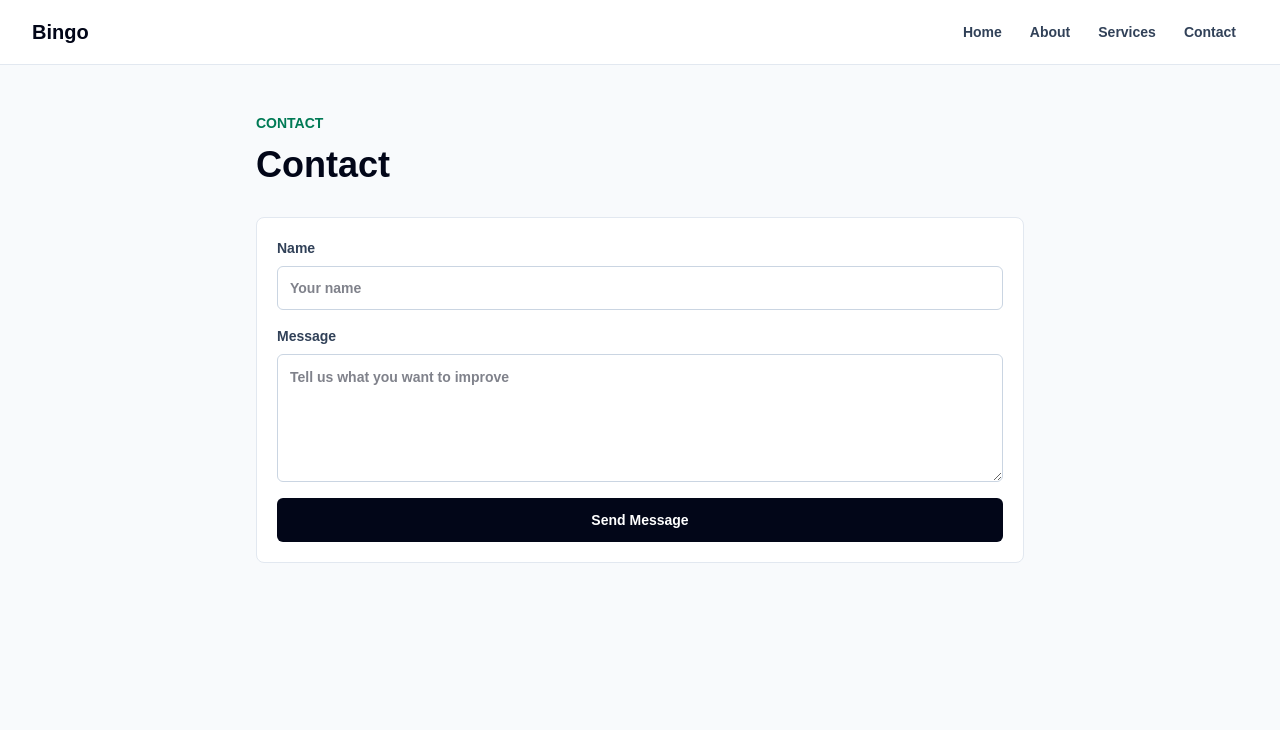
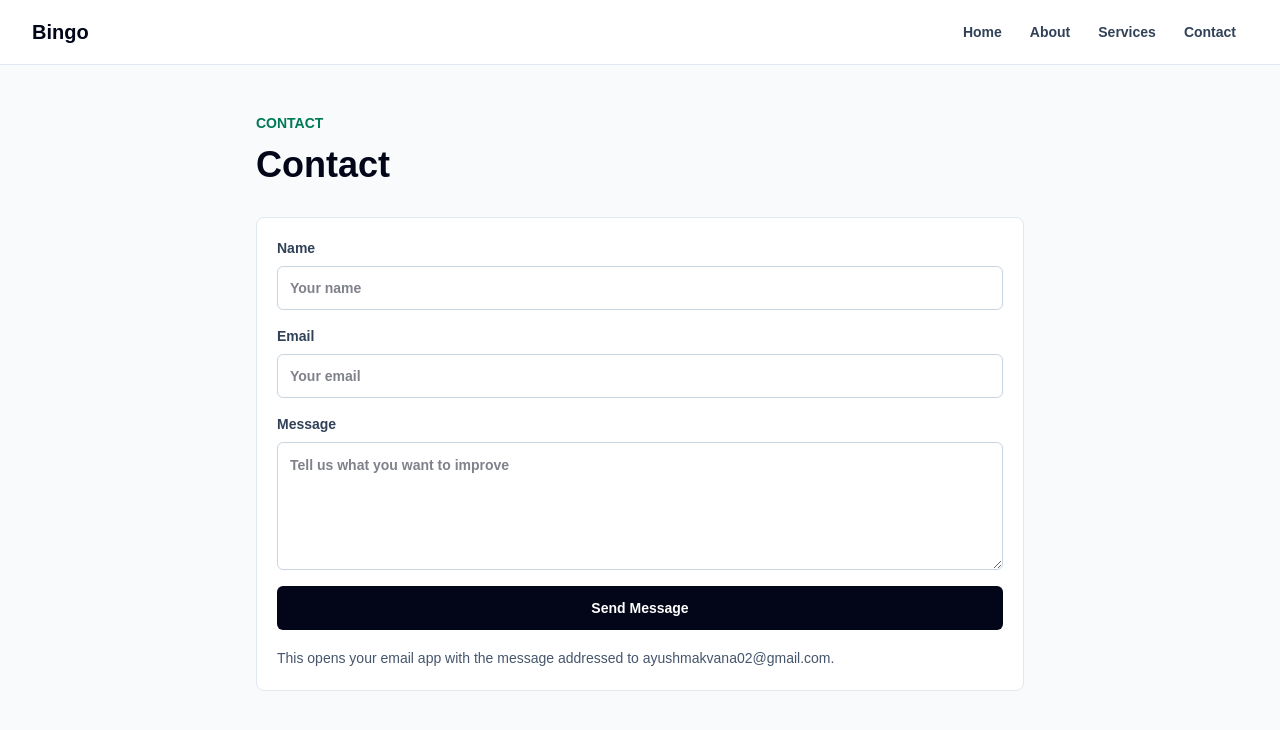
Before and after one commit to AyushMakvana/bingo, a Next.js app: page /contact in a window 1280 px wide. Shown: the top 730 px of the page. Built offline with nearby package versions, Linux system fonts and the light colour scheme.

Commit message:
feat: implement contact form component for user inquiries

```diff
--- /dev/null
+++ b/app/contact/contact-form.js
@@ -0,0 +1,70 @@
+"use client";
+
+import { useState } from "react";
+
+const CONTACT_EMAIL = "ayushmakvana02@gmail.com";
+
+export default function ContactForm() {
+  const [name, setName] = useState("");
+  const [email, setEmail] = useState("");
+  const [message, setMessage] = useState("");
+
+  function sendMessage(event) {
+    event.preventDefault();
+
+    const subject = encodeURIComponent("New Bingo Contact Message");
+    const body = encodeURIComponent(
+      [`Name: ${name}`, `Email: ${email}`, "", message].join("\n"),
+    );
+
+    window.location.href = `mailto:${CONTACT_EMAIL}?subject=${subject}&body=${body}`;
+  }
+
+  return (
+    <form
+      className="mt-8 grid gap-4 rounded-lg border border-slate-200 bg-white p-5"
+      onSubmit={sendMessage}
+    >
+      <label className="grid gap-2 text-sm font-semibold text-slate-700">
+        Name
+        <input
+          className="h-11 rounded-md border border-slate-300 px-3 text-slate-950 outline-none focus:border-emerald-500 focus:ring-2 focus:ring-emerald-100"
+          onChange={(event) => setName(event.target.value)}
+          placeholder="Your name"
+          required
+          value={name}
+        />
+      </label>
+      <label className="grid gap-2 text-sm font-semibold text-slate-700">
+        Email
+        <input
+          className="h-11 rounded-md border border-slate-300 px-3 text-slate-950 outline-none focus:border-emerald-500 focus:ring-2 focus:ring-emerald-100"
+          onChange={(event) => setEmail(event.target.value)}
+          placeholder="Your email"
+          required
+          type="email"
+          value={email}
+        />
+      </label>
+      <label className="grid gap-2 text-sm font-semibold text-slate-700">
+        Message
+        <textarea
+          className="min-h-32 rounded-md border border-slate-300 p-3 text-slate-950 outline-none focus:border-emerald-500 focus:ring-2 focus:ring-emerald-100"
+          onChange={(event) => setMessage(event.target.value)}
+          placeholder="Tell us what you want to improve"
+          required
+          value={message}
+        />
+      </label>
+      <button
+        className="h-11 rounded-md bg-slate-950 px-5 text-sm font-semibold text-white transition hover:bg-slate-800"
+        type="submit"
+      >
+        Send Message
+      </button>
+      <p className="text-sm leading-6 text-slate-600">
+        This opens your email app with the message addressed to {CONTACT_EMAIL}.
+      </p>
+    </form>
+  );
+}
--- a/app/contact/page.js
+++ b/app/contact/page.js
@@ -1,3 +1,5 @@
+import ContactForm from "./contact-form";
+
 export default function Contact() {
   return (
     <main className="min-h-screen bg-slate-50 px-4 py-12 sm:px-6 lg:px-8">
@@ -6,28 +8,7 @@ export default function Contact() {
         <h1 className="mt-3 text-4xl font-black tracking-normal text-slate-950">
           Contact
         </h1>
-        <form className="mt-8 grid gap-4 rounded-lg border border-slate-200 bg-white p-5">
-          <label className="grid gap-2 text-sm font-semibold text-slate-700">
-            Name
-            <input
-              className="h-11 rounded-md border border-slate-300 px-3 text-slate-950 outline-none focus:border-emerald-500 focus:ring-2 focus:ring-emerald-100"
-              placeholder="Your name"
-            />
-          </label>
-          <label className="grid gap-2 text-sm font-semibold text-slate-700">
-            Message
-            <textarea
-              className="min-h-32 rounded-md border border-slate-300 p-3 text-slate-950 outline-none focus:border-emerald-500 focus:ring-2 focus:ring-emerald-100"
-              placeholder="Tell us what you want to improve"
-            />
-          </label>
-          <button
-            className="h-11 rounded-md bg-slate-950 px-5 text-sm font-semibold text-white transition hover:bg-slate-800"
-            type="button"
-          >
-            Send Message
-          </button>
-        </form>
+        <ContactForm />
       </section>
     </main>
   );
```
